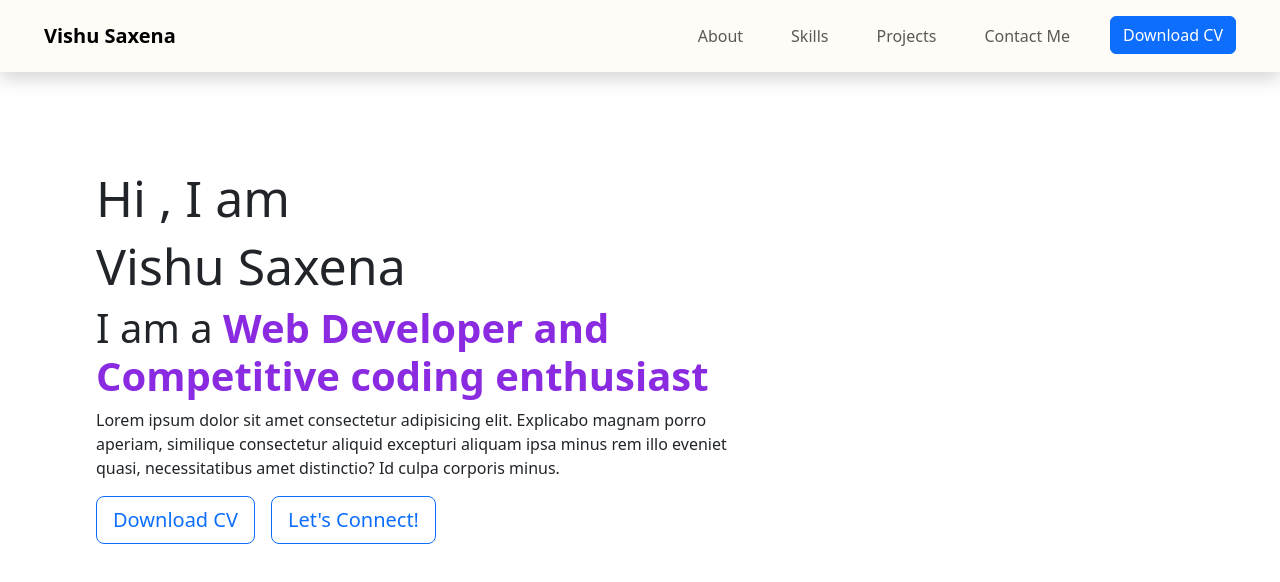
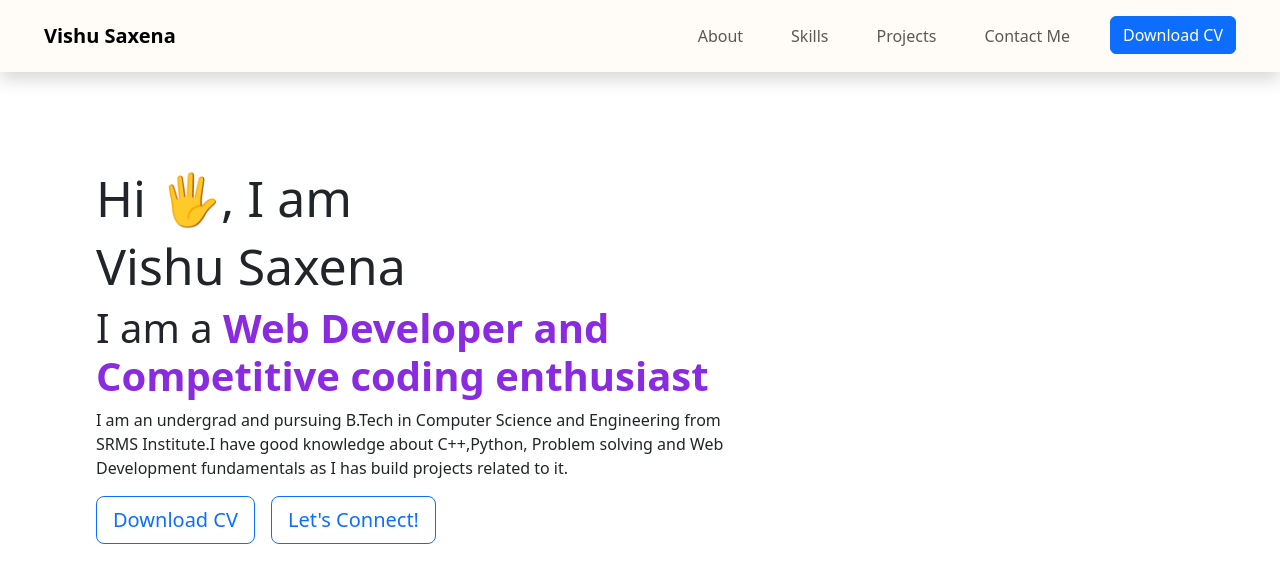
Before and after one commit to vishusaxena/Vishu-Portfolio, a React (Create React App) app: page / in a window 1280 px wide. Shown: the top 582 px of the page. Built offline with nearby package versions, Linux system fonts and the light colour scheme.

Commit message:
make changes in about

```diff
--- a/src/components/About.js
+++ b/src/components/About.js
@@ -6,14 +6,13 @@ export default function About(){
     return(
         <>
         <div className='w-50 custom-container'>
-           <h1>Hi , I am </h1>
+           <h1>Hi &#x1F590;, I am </h1>
            <h1>Vishu Saxena</h1>
            <h4>
 I am  a <b>Web Developer and Competitive coding enthusiast</b>
            </h4>
         <p>
-        Lorem ipsum dolor sit amet consectetur adipisicing elit. Explicabo magnam porro aperiam, similique consectetur aliquid excepturi aliquam ipsa minus rem illo eveniet quasi, necessitatibus amet distinctio? Id culpa corporis minus.
-
+        I am an undergrad and pursuing B.Tech in Computer Science and Engineering from SRMS Institute.I have good knowledge about C++,Python, Problem solving and Web Development fundamentals as I has build projects related to it.
         </p>
         <a href="# " download className ="btn btn-outline-primary btn-lg " role="button" aria-pressed="true">Download CV</a>
         <button type="button" className="btn btn-lg btn-outline-primary mx-3">Let's Connect!</button>
```
